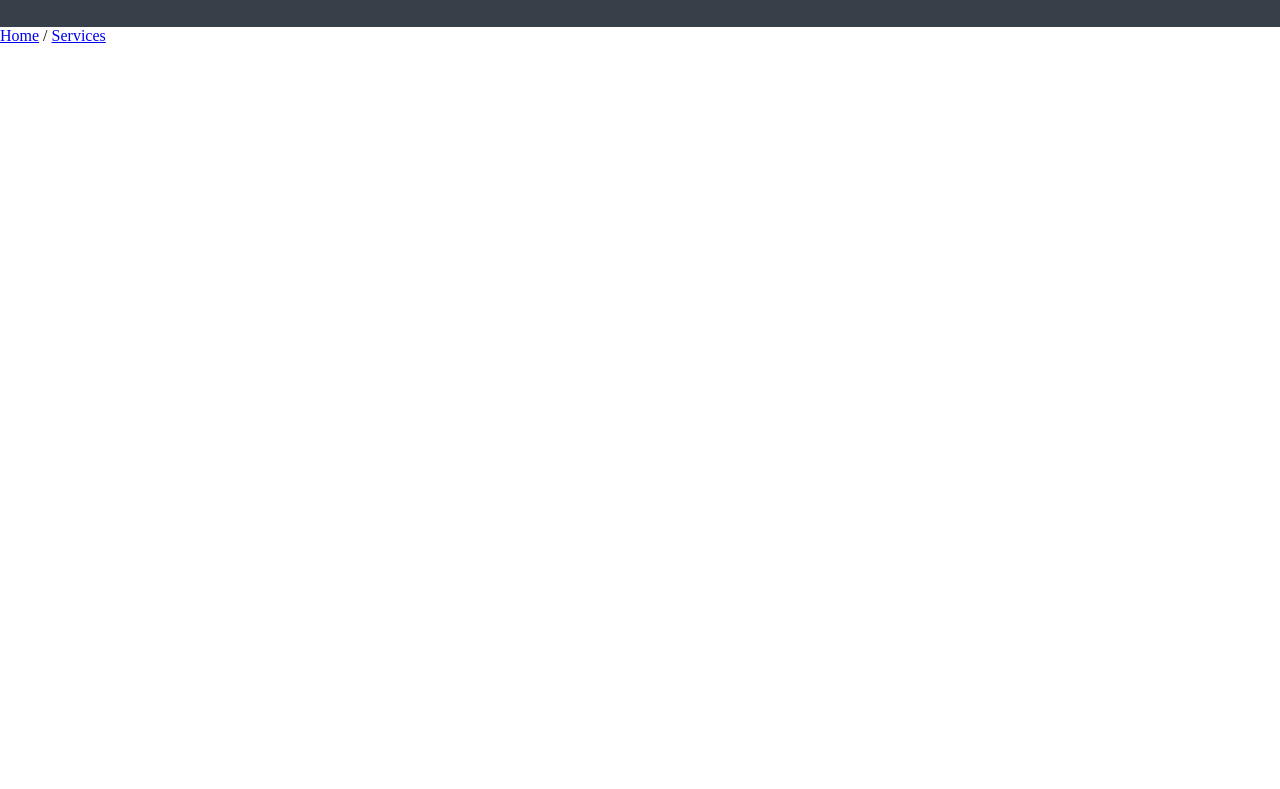
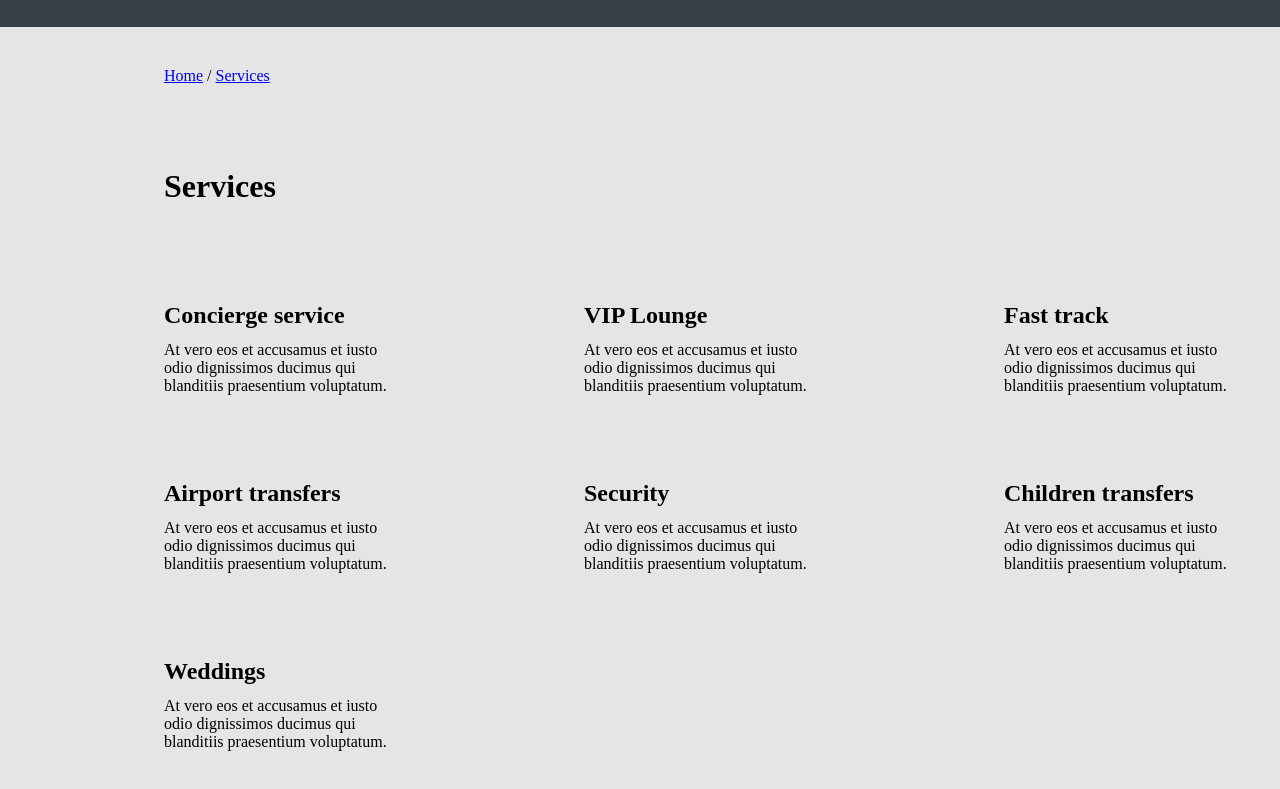
Before and after one commit to m1llerq/testProject, a plain HTML site: page index.html in a window 1280 px wide. Shown: the part 53-842 px from the top of the page. Before the commit the page ends 800 px from the top, so only its background shows below. Drawn offline with Linux system fonts and the light colour scheme.

Commit message:
header&MainspaceFirstLevel

```diff
--- a/index.html
+++ b/index.html
@@ -27,12 +27,52 @@
         </div>
         <button class="button">Book a journey</button>
       </header>
-    </div>
-    <div class="container2">
       <div class="mainspace">
-        <a href="https://instagram.com/vladilen.minin" target="_blank">Home</a>
-        /
-        <a target="_blank" href="https://t.me/js_by_vladilen">Services</a>
+        <div class="refs">
+          <a href="https://instagram.com/vladilen.minin" target="_blank"
+            >Home</a
+          >
+          /
+          <a target="_blank" href="https://t.me/js_by_vladilen">Services</a>
+        </div>
+        <h1>Services</h1>
+        <div class="textspace">
+          <div>
+            <h2>Concierge service</h2>
+            At vero eos et accusamus et iusto odio dignissimos ducimus qui
+            blanditiis praesentium voluptatum.
+          </div>
+          <div>
+            <h2>VIP Lounge</h2>
+            At vero eos et accusamus et iusto odio dignissimos ducimus qui
+            blanditiis praesentium voluptatum.
+          </div>
+          <div>
+            <h2>Fast track</h2>
+            At vero eos et accusamus et iusto odio dignissimos ducimus qui
+            blanditiis praesentium voluptatum.
+          </div>
+          <div>
+            <h2>Airport transfers</h2>
+            At vero eos et accusamus et iusto odio dignissimos ducimus qui
+            blanditiis praesentium voluptatum.
+          </div>
+          <div>
+            <h2>Security</h2>
+            At vero eos et accusamus et iusto odio dignissimos ducimus qui
+            blanditiis praesentium voluptatum.
+          </div>
+          <div>
+            <h2>Children transfers</h2>
+            At vero eos et accusamus et iusto odio dignissimos ducimus qui
+            blanditiis praesentium voluptatum.
+          </div>
+          <div>
+            <h2>Weddings</h2>
+            At vero eos et accusamus et iusto odio dignissimos ducimus qui
+            blanditiis praesentium voluptatum.
+          </div>
+        </div>
       </div>
     </div>
   </body>
--- a/styles.css
+++ b/styles.css
@@ -8,6 +8,7 @@
   max-width: 1360px;
   display: flex;
   justify-content: center;
+  flex-direction: column;
   margin: auto;
 }
 
@@ -54,3 +55,38 @@ header {
 .button {
   margin-left: 200px;
 }
+
+.mainspace {
+  height: 1200px;
+  background-color: #e5e5e5;
+  display: flex;
+  align-items: flex-start;
+  flex-direction: column;
+  padding-left: 164px;
+}
+
+.refs {
+  padding-top: 40px;
+}
+
+h1 {
+  padding-top: 83px;
+}
+
+.textspace {
+  display: flex;
+  flex-wrap: wrap;
+  align-content: space-around;
+  max-width: 1110px;
+  padding-top: 97px;
+  gap: 88px 180px;
+}
+
+.textspace > div {
+  width: 240px;
+  height: 90px;
+}
+
+.textspace > div > h2 {
+  margin-bottom: 12px;
+}
```
